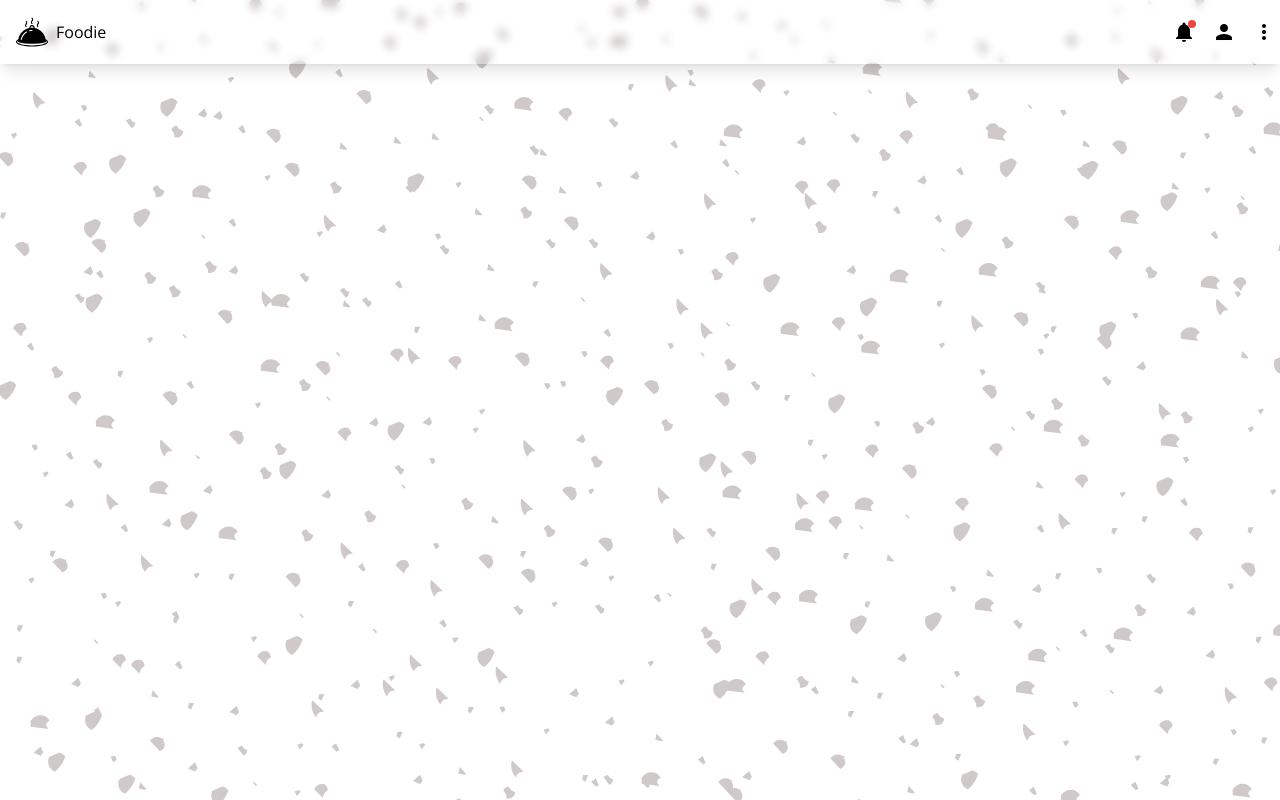
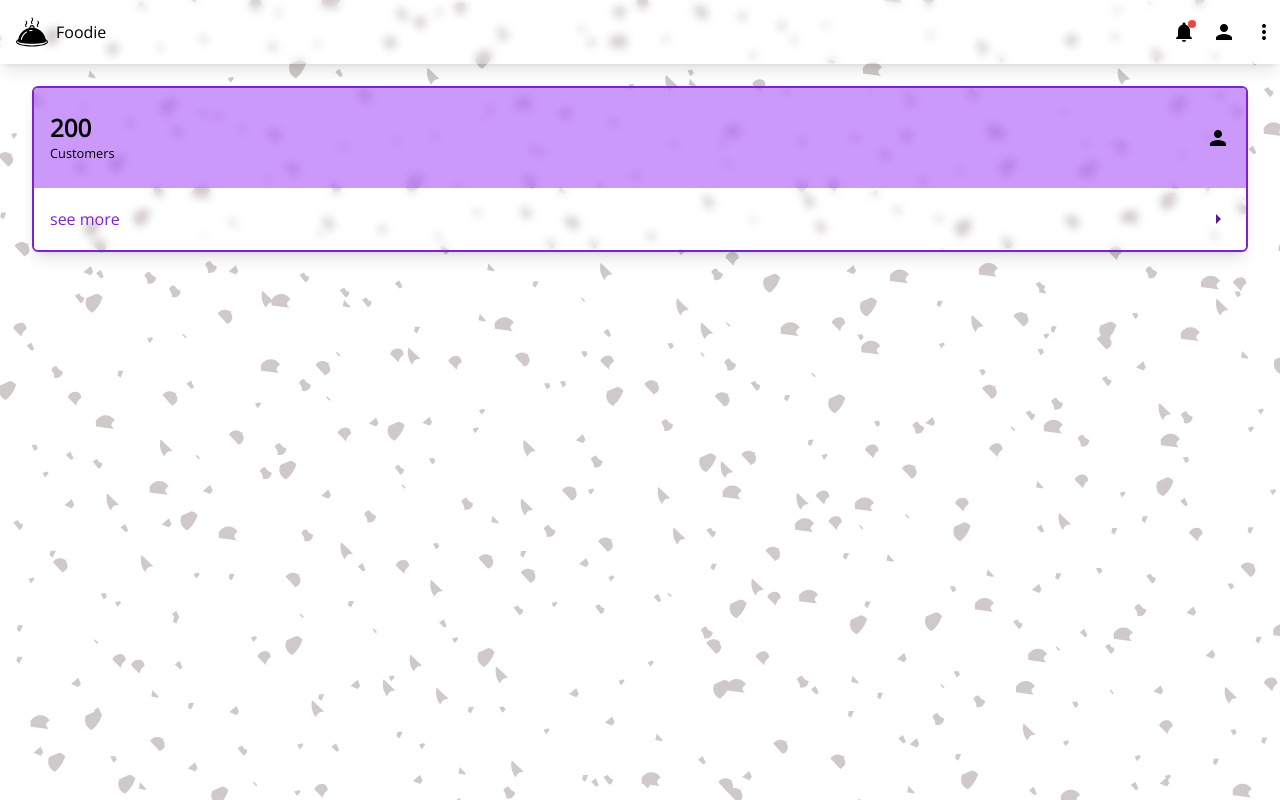
Before and after one commit to dom-codex/Foodapp-admin-frontend, a React (Create React App) app: page / in a window 1280 px wide. Built offline with nearby package versions, Linux system fonts and the light colour scheme.

Commit message:
improve stat card design

```diff
--- a/src/components/statcard.js
+++ b/src/components/statcard.js
@@ -1,16 +1,25 @@
-import React from "react"
-const Statscard =()=>{
-return <div>
-  <div>
-    <div>
-      <p>200</p>
-      <small>Customers</small>
+import React from 'react';
+const Statscard = () => {
+  return (
+    <div className="w-[95%] mx-auto border-2 border-purple-700 overflow-hidden rounded-md shadow-lg">
+      <div className="flex  justify-between items-center h-[100px] bg-purple-500/60 backdrop-blur-sm px-4">
+        <div>
+          <p className="text-2xl font-bold">200</p>
+          <small>Customers</small>
+        </div>
+        <div className="">
+          <i className="material-icons icon ">person</i>
+        </div>
+      </div>
+      <div className="bg-white/1 backdrop-blur-sm h-[62px] flex justify-between items-center px-4">
+        <a href="#" className="text-purple-700">
+          see more
+        </a>
+        <span>
+          <i className="material-icons text-purple-900">arrow_right</i>
+        </span>
+      </div>
     </div>
-    <div>
-      <i className="material-icons">person</i>
-    </div>
-  </div>
-  <div></div>
-</div>
-}
-export default Statscard
+  );
+};
+export default Statscard;
--- a/src/layoutbuilder.js
+++ b/src/layoutbuilder.js
@@ -1,13 +1,17 @@
-import React from "react"
-import Nav from "./components/nav.js"
-import Sidebar from "./components/sidebar.js"
-const LayoutFrame=({children})=>{
-return <section className={"mainbg block h-screen"}>
-    <Nav/>
-    <div className="pt-[68px]">
-      <div><Sidebar/></div>
-      <div>{children}</div>
-    </div>
-</section>
-}
+import React from 'react';
+import Nav from './components/nav.js';
+import Sidebar from './components/sidebar.js';
+const LayoutFrame = ({ children }) => {
+  return (
+    <section className={'mainbg block h-screen'}>
+      <Nav />
+      <div className="pt-[86px]">
+        <div>
+          <Sidebar />
+        </div>
+        <div>{children}</div>
+      </div>
+    </section>
+  );
+};
 export default LayoutFrame;
--- a/src/pages/dashboard.js
+++ b/src/pages/dashboard.js
@@ -1,9 +1,13 @@
-import React from "react"
-const Dashboard =()=>{
-return <section>
-  <div>
-    {/**stats section  */}
-  </div>
-</section>
-}
-export default Dashboard
+import React from 'react';
+import Statscard from '../components/statcard.js';
+const Dashboard = () => {
+  return (
+    <section>
+      <div>
+        {/**stats section  */}
+        <Statscard />
+      </div>
+    </section>
+  );
+};
+export default Dashboard;
```
